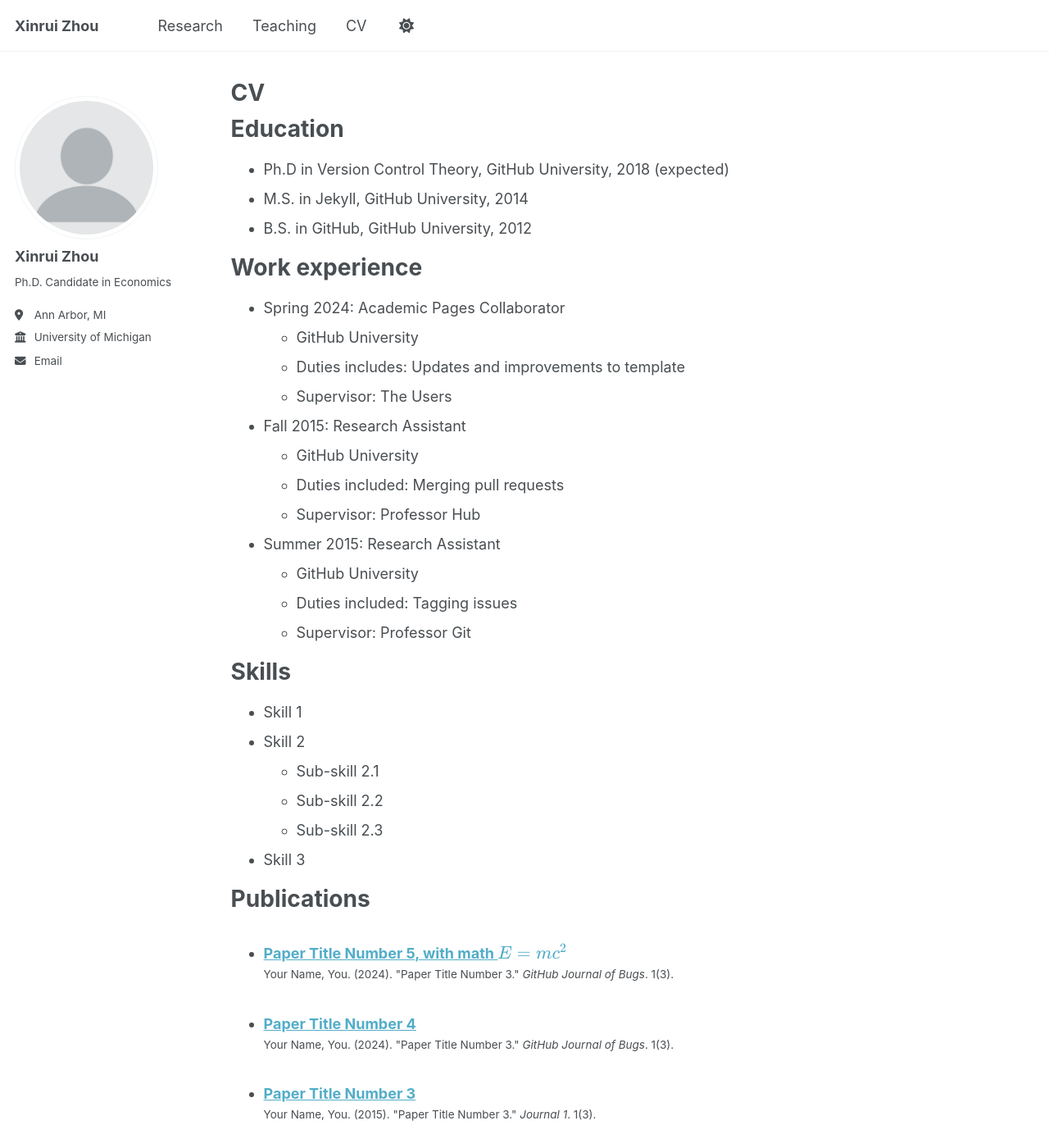
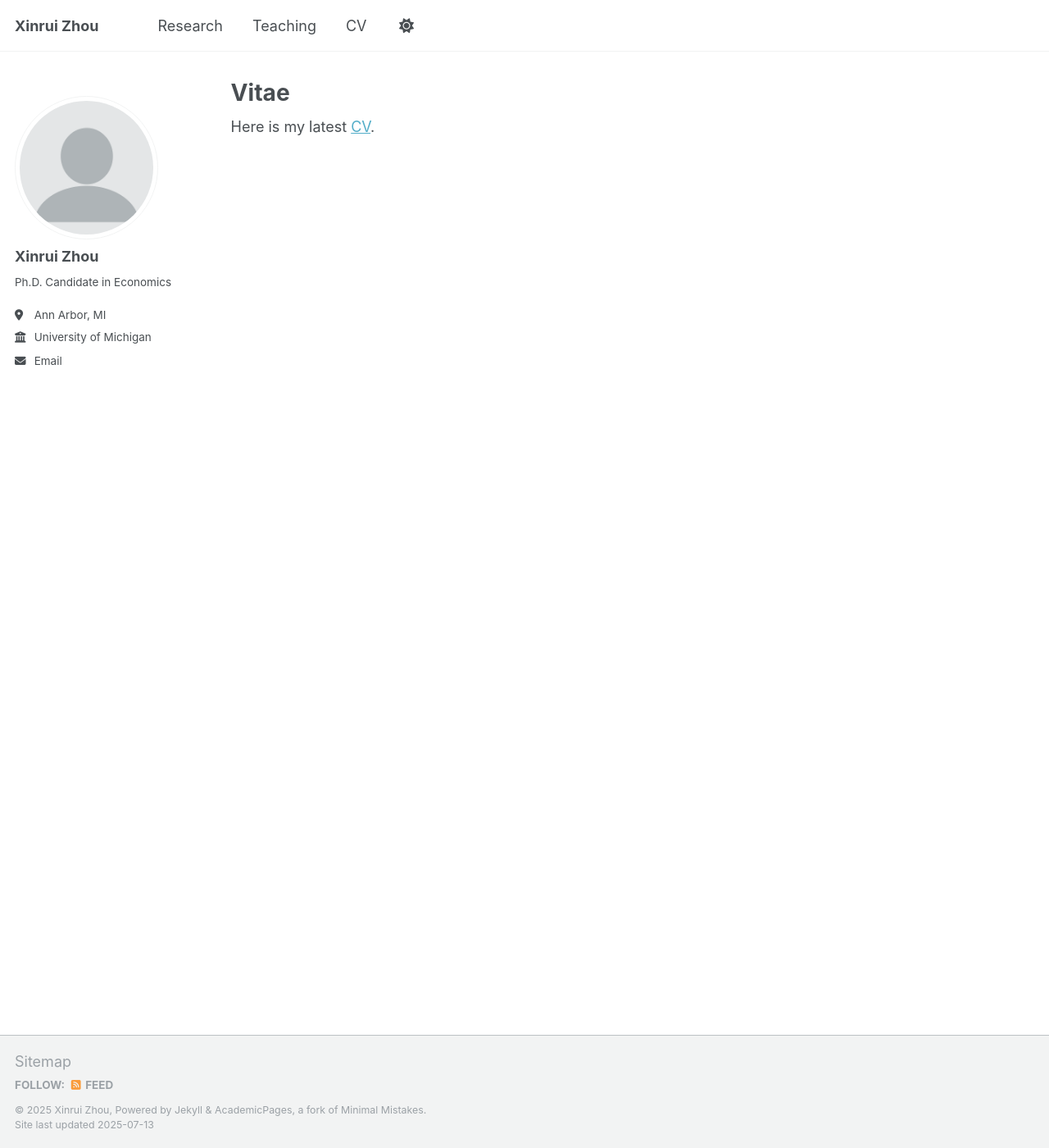
Before and after one commit to xruizhou/xruizhou.github.io, a Jekyll site: the page built from _pages/cv.md, in a window 1280 px wide and 1400 px high. Shown: the whole window at 82% size. Built offline with Jekyll 4.4.1, drawn with Linux system fonts in a browser that asks for light colours; a script that is not in the unit is left out; some of the changed text lies outside the part shown.

Commit message:
Update cv.md

```diff
--- a/_pages/cv.md
+++ b/_pages/cv.md
@@ -1,64 +1,8 @@
 ---
-layout: archive
-title: "CV"
+layout: single
+title: "Vitae"
 permalink: /cv/
 author_profile: true
-redirect_from:
-  - /resume
 ---
 
-{% include base_path %}
-
-Education
-======
-* Ph.D in Version Control Theory, GitHub University, 2018 (expected)
-* M.S. in Jekyll, GitHub University, 2014
-* B.S. in GitHub, GitHub University, 2012
-
-Work experience
-======
-* Spring 2024: Academic Pages Collaborator
-  * GitHub University
-  * Duties includes: Updates and improvements to template
-  * Supervisor: The Users
-
-* Fall 2015: Research Assistant
-  * GitHub University
-  * Duties included: Merging pull requests
-  * Supervisor: Professor Hub
-
-* Summer 2015: Research Assistant
-  * GitHub University
-  * Duties included: Tagging issues
-  * Supervisor: Professor Git
-
-Skills
-======
-* Skill 1
-* Skill 2
-  * Sub-skill 2.1
-  * Sub-skill 2.2
-  * Sub-skill 2.3
-* Skill 3
-
-Publications
-======
-  <ul>{% for post in site.publications reversed %}
-    {% include archive-single-cv.html %}
-  {% endfor %}</ul>
-
-Talks
-======
-  <ul>{% for post in site.talks reversed %}
-    {% include archive-single-talk-cv.html  %}
-  {% endfor %}</ul>
-
-Teaching
-======
-  <ul>{% for post in site.teaching reversed %}
-    {% include archive-single-cv.html %}
-  {% endfor %}</ul>
-
-Service and leadership
-======
-* Currently signed in to 43 different slack teams
+Here is my latest [CV](../files/cv_zhou.pdf).
```
